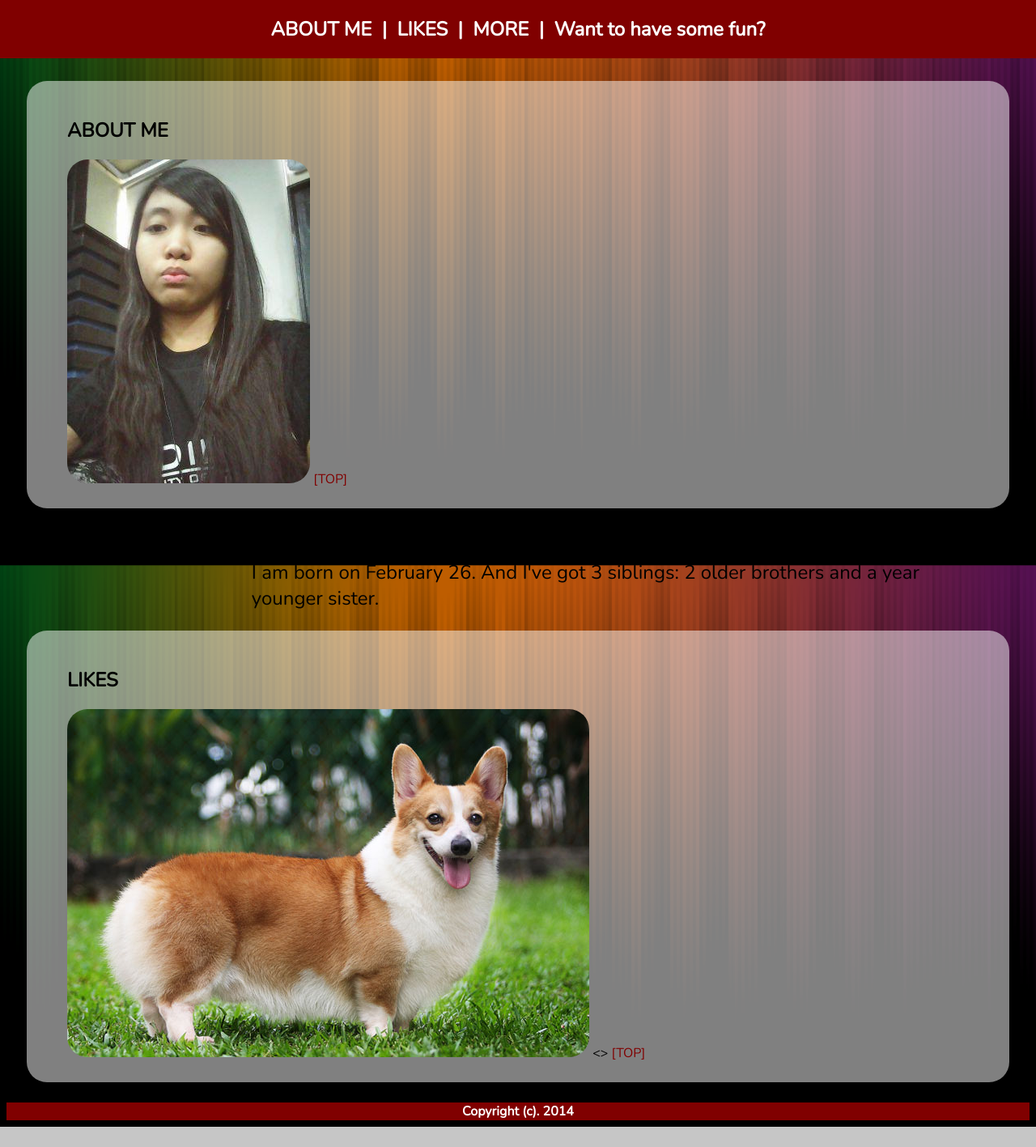
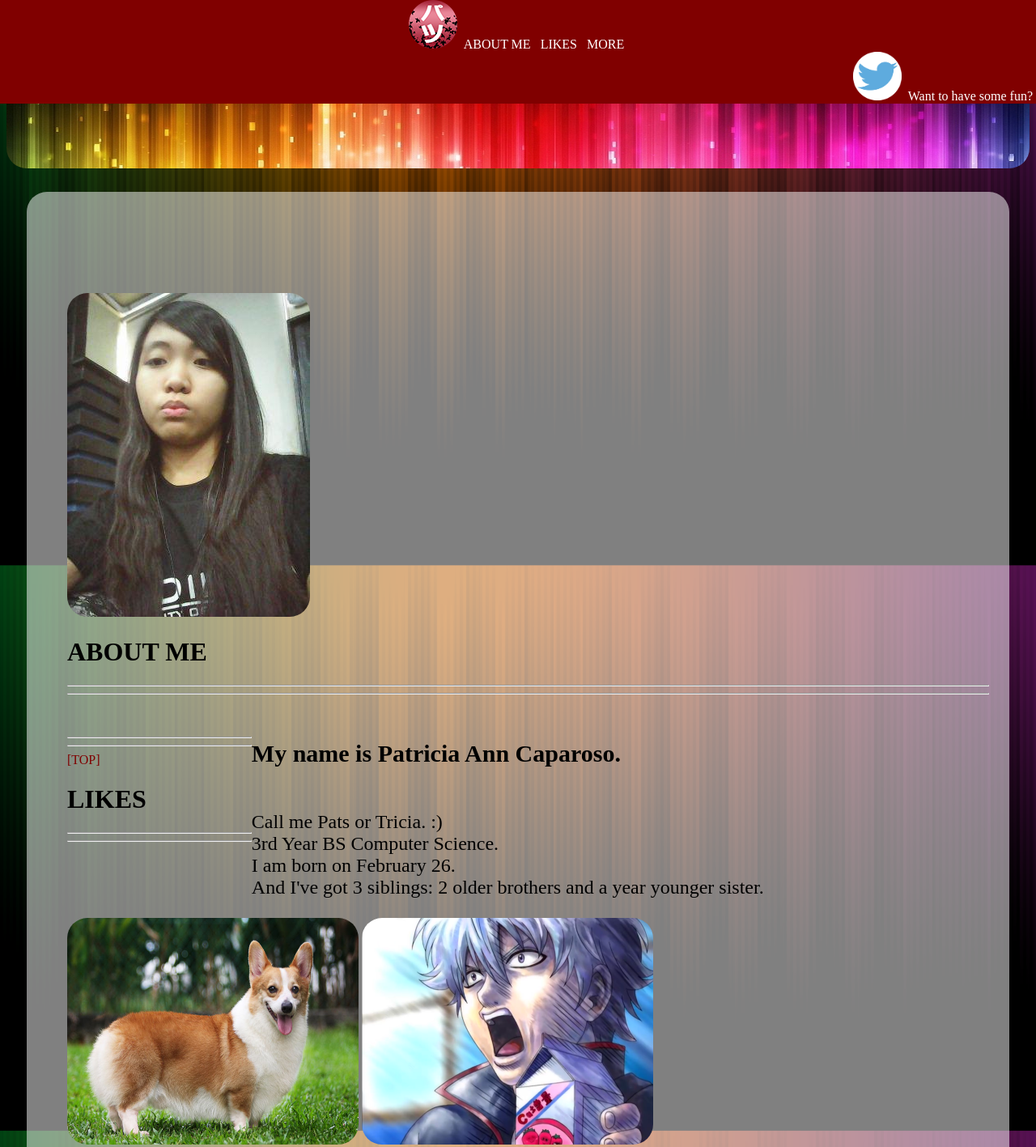
Before and after one commit to tricia-caparoso/updevcamp-2015a-set0, a plain HTML site: page index.html in a window 1280 px wide. Shown: the top 1417 px of the page at 81% size. Before the commit the page ends 1392 px from the top, so only its background shows below. Drawn offline with nearby package versions, Linux system fonts and the light colour scheme.

Commit message:
Finalized index.html

```diff
--- a/index.html
+++ b/index.html
@@ -3,31 +3,68 @@
 	<head>
 		<title>My Page</title>
 		<link rel="stylesheet" type="text/css" href="index.css"/>
-		<link href='https://fonts.googleapis.com/css?family=Nunito' rel='stylesheet' type='text/css'>
+		<link href='https://fonts.googleapis.com/css?family=Roboto+Condensed|Shadows+Into+Light' rel='stylesheet' type='text/css'/>
 	</head>
 	<body>
-		<nav id="top">
-			<h2>
-				<a href=#about>&nbspABOUT ME&nbsp</a> |
-				<a href=#like>&nbspLIKES&nbsp</a> |
-				<a href=#more>&nbspMORE&nbsp</a> |
+		<nav>
+			<div>
+				<a href="index.html"><img src="images/logo.png" style="float:left;"/></a>
+				<a href=#about>&nbspABOUT ME&nbsp</a>
+				<a href=#like>&nbspLIKES&nbsp</a>
+				<a href=#more>&nbspMORE&nbsp</a>
+			</div>
+			<div style="float:right;">
+				<a href="https://twitter.com/ashiritopa"><img src="images/LarryBird.png" width="60px" height="60px"/></a>
 				<a href="http://9gag.com">&nbspWant to have some fun?&nbsp</a>
-			</h2>
+			</div>
 		</nav>
-		<div class="content" id="about">
-			<h2 >ABOUT ME</h2>
-			<img src="images/me.jpg">
-			<p>Hey! This is Patricia Ann Caparoso. Call me Pats or Tricia. :)<br>
-				3rd Year BS Computer Science.<br>
-				I am born on February 26. And I've got 3 siblings: 2 older brothers and a year younger sister.
-			</p>
-			<a href=#top style="color:maroon;text-align:right;">[TOP]</a>
+		<div class="banner" id="top">
+				<img src="images/banner.jpg" width="100%" height="200px"/>
 		</div>
-		<div class="content" id="like">
-			<h2>LIKES</h2>
-			<img src="images/corgi.jpg">
-			<>
-			<a href=#top style="color:maroon;text-align:right;">[TOP]</a>
+		<div class="content">
+			<div class="child" id="about">
+				<div id="intro">
+					<img src="images/me.jpg"/>
+					<div>
+						<h1>ABOUT ME</h1>
+						<hr><hr><br>
+						<p style="font-size:30px;font-weight:bold;">My name is Patricia Ann Caparoso.</p>
+						<br><hr><hr>
+						<p>Call me Pats or Tricia. :)<br>
+						3rd Year BS Computer Science.<br>
+						I am born on February 26.<br>
+						And I've got 3 siblings: 2 older brothers and a year younger sister.
+						</p>
+						<a href=#top style="color:maroon;">[TOP]</a>
+					</div>
+				</div>
+			</div>
+			<div class="child" id="like">
+				<h1>LIKES</h1><hr><hr>
+				<img src="images/corgi.jpg" width="360px" height="280px"/>
+				<img src="images/gintama.png" width="360px" height="280px"/><br>
+				<img src="images/seo.png" width="75px" height="75px"/>
+				<img src="images/hori.png" width="75px" height="75px"/>
+				<img src="images/chiyo.png" width="75px" height="75px"/>
+				<img src="images/nozaki.png" width="75px" height="75px"/>
+				<img src="images/mikoshiba.png" width="75px" height="75px"/>
+				<img src="images/kashima.png" width="75px" height="75px"/>
+				<img src="images/wakamatsu.png" width="75px" height="75px"/>
+				<p>I am a dog lover.<br>
+					I also play volleyball, basketball and badminton.<br>I am also fond of animes, mangas, and some Japanese Bands.</p>
+				<img src="images/oor.jpg" width="400px" height="220px"/> <img src="images/mwam.jpg" width="400px" height="220px"/>
+				<p>I especially like One Ok Rock and, lately, Man With A Mission.</p>
+				<a href=#top style="color:maroon;">[TOP]</a>
+			</div>
+			<div class="child" id="more">
+				<h1>RANDOM STUFF</h1><hr><hr>
+				<img src="images/mwam1.jpg"  width="650px" height="280px"/><br>
+				<img src="images/mwam2.png"  width="400px" height="200px"/>
+				<img src="images/oor1.jpg"  width="400px" height="240px"/><br>
+				<img src="images/end.jpg"  width="400px" height="240px"/>
+				<img src="images/sogo.jpg"  width="400px" height="240px"/><br>
+				<a href=#top style="color:maroon;">[TOP]</a>
+			</div>
 		</div>
 	</body>
 	<footer>
```
